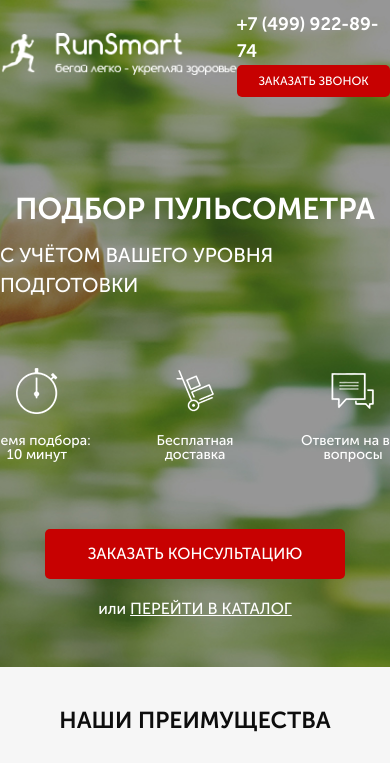
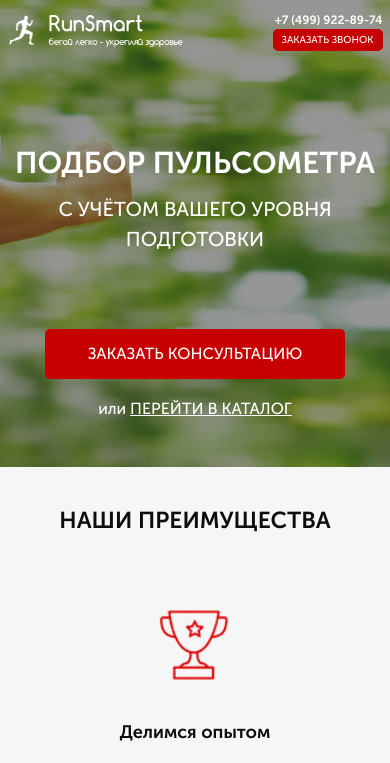
Before and after one commit to tomilovle/Pulse, a website: page src/index.html in a window 390 px wide. Shown: the top 763 px of the page. Drawn offline with Linux system fonts and the light colour scheme; files whose address does not match are found by name.

Commit message:
add responsive version

```diff
--- a/src/sass/base/_media.scss
+++ b/src/sass/base/_media.scss
@@ -40,9 +40,6 @@
     .promo {
         min-height: 325px;
         padding: 11px 0 46px 0;
-        &__wrapper {
-
-        }
         &__header {
             font-size: 30px;
         }
@@ -87,5 +84,52 @@
 }
 
 @media ( max-width: 575px){
+    .promo {
+        &__header {
+            text-align: center;
+        }
+        &__subheader {
+            text-align: center;
+        }
+        &__icons {
+            display: none;
+            // flex-direction: column;
+            // align-items: center;
+            // width: 100%;
+            // &__icon {
+            //     width: 54px;
+            //     height: 60px;
+            //     img {
+            //         width: 100%;
 
+            //     }
+            // }
+        }
+        .header {
+            &__phone {
+                font-size: 12px;
+            }
+            .button {
+                width: 110px;
+                height: 22px;
+                font-size: 10px;
+            }
+            &__logo {
+                img {
+                    width: 70%;
+                }
+            }
+        }
+
+    }
+    .consultation {
+        &__wrapper {
+            .title {
+                font-size: 23px;
+            }
+        }
+        &__descr {
+            text-align: center;
+        }
+    }
 }
```
Also changed, not shown: src/css/style.min.css.
